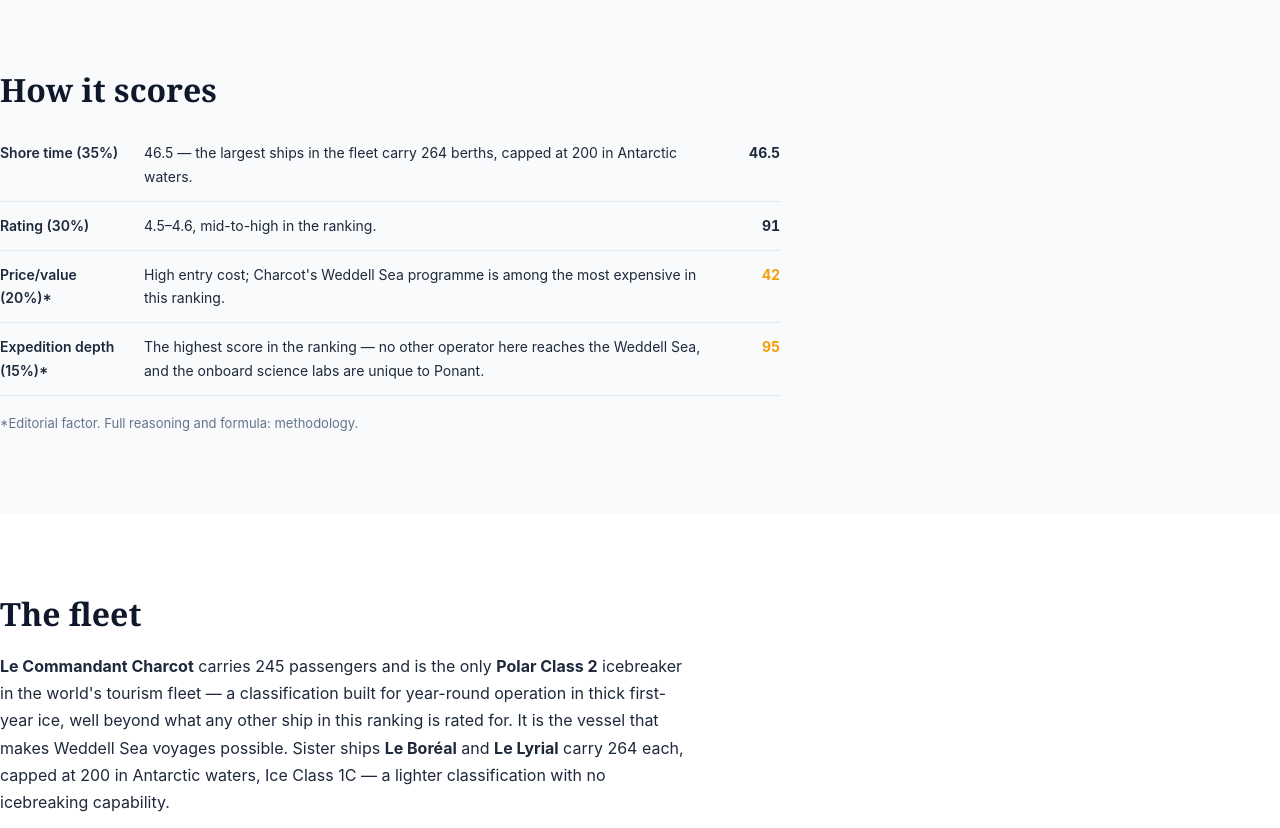
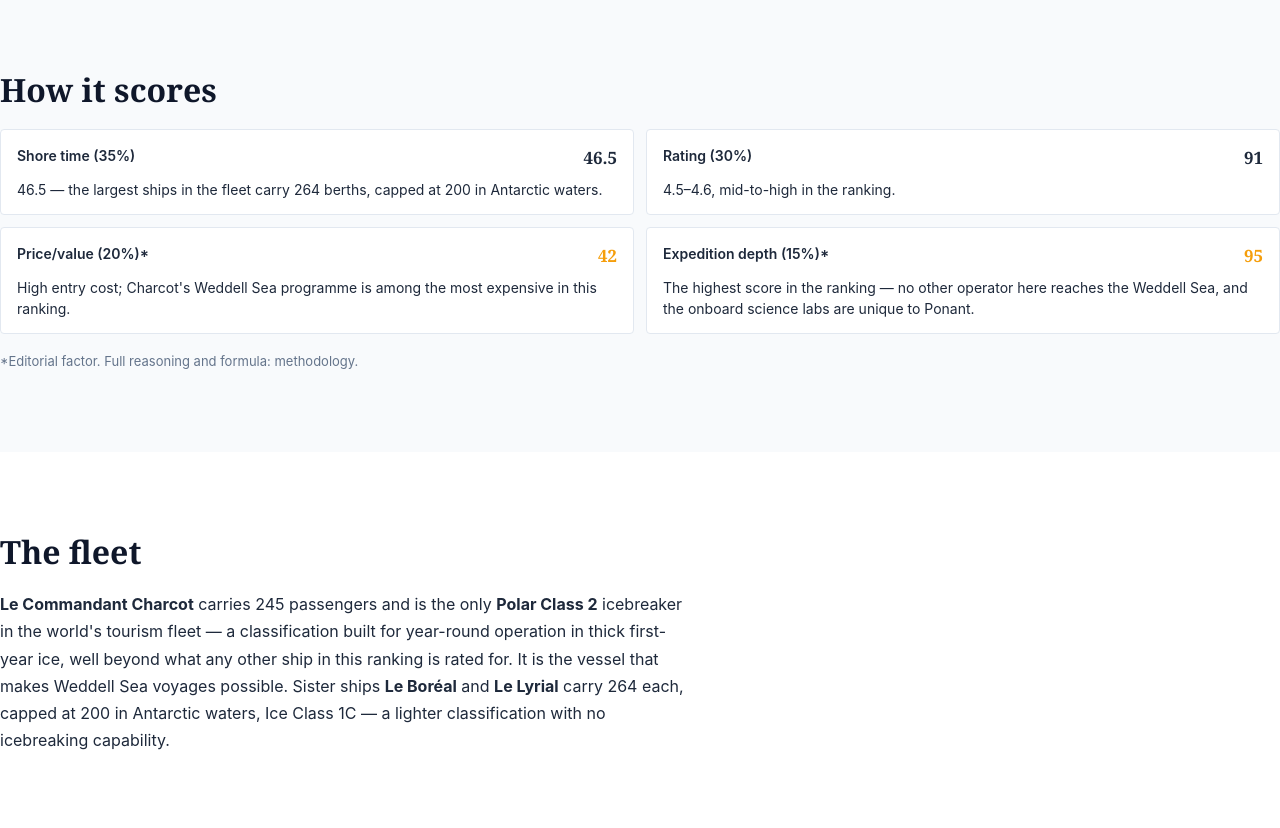
Before and after one commit to MarinaRush-agn/lindblad-expeditions-reviews, a website: page operators/ponant/index.html in a window 1280 px wide. Shown: the part 1160-1988 px from the top of the page. Drawn offline with Linux system fonts and the light colour scheme.

Commit message:
Restrict hero photo to homepage only, redesign score factors as a filled card grid on operator and methodology pages

```diff
--- a/css/operator.css
+++ b/css/operator.css
@@ -2,15 +2,8 @@
 
 .operator-hero-banner {
   position: relative;
-  background: url('../images/hero.jpg') center bottom / cover no-repeat, var(--navy);
+  background: linear-gradient(135deg, #0F172A 0%, #16324A 55%, #1B3A4B 100%);
   overflow: hidden;
-}
-.operator-hero-banner::after {
-  content: '';
-  position: absolute;
-  inset: 0;
-  background: linear-gradient(180deg, rgba(11,18,32,0.72) 0%, rgba(11,18,32,0.5) 50%, rgba(11,18,32,0.25) 100%);
-  pointer-events: none;
 }
 .operator-hero {
   position: relative;
@@ -75,19 +68,32 @@
 }
 .spec-item__value { font-size: 16px; font-weight: 600; color: var(--navy); }
 
-/* Score factor rows */
-.factor-list { margin: 16px 0; max-width: 780px; }
+/* Score factor cards — mirrors .spec-grid above so the section fills the width with no dead space */
+.factor-list {
+  display: grid;
+  grid-template-columns: 1fr;
+  gap: 12px;
+  margin: 16px 0;
+}
+@media (min-width: 700px) {
+  .factor-list { grid-template-columns: repeat(2, 1fr); }
+}
 .factor-row {
   display: grid;
-  grid-template-columns: 130px 1fr 50px;
-  gap: 14px;
+  grid-template-columns: 1fr auto;
+  grid-template-areas: "name val" "desc desc";
+  column-gap: 12px;
+  row-gap: 6px;
   align-items: start;
-  padding: 12px 0;
-  border-bottom: 1px solid var(--outline);
+  border: 1px solid var(--outline);
+  border-radius: var(--radius);
+  padding: 14px 16px;
   font-size: 14px;
+  background: var(--white);
 }
-.factor-row__name { font-weight: 600; }
-.factor-row__val { font-weight: 700; font-feature-settings: 'tnum' 1; text-align: right; }
+.factor-row__name { grid-area: name; font-weight: 600; }
+.factor-row > span:nth-child(2) { grid-area: desc; color: var(--text-body); line-height: 1.5; }
+.factor-row__val { grid-area: val; font-weight: 700; font-feature-settings: 'tnum' 1; text-align: right; font-family: var(--font-display); font-size: 17px; }
 .factor-row__val.is-editorial { color: var(--warning-gold); }
 
 /* Fleet table reuses .data-table */
```
Also changed, not shown: css/page.css (+1 -8 lines).
